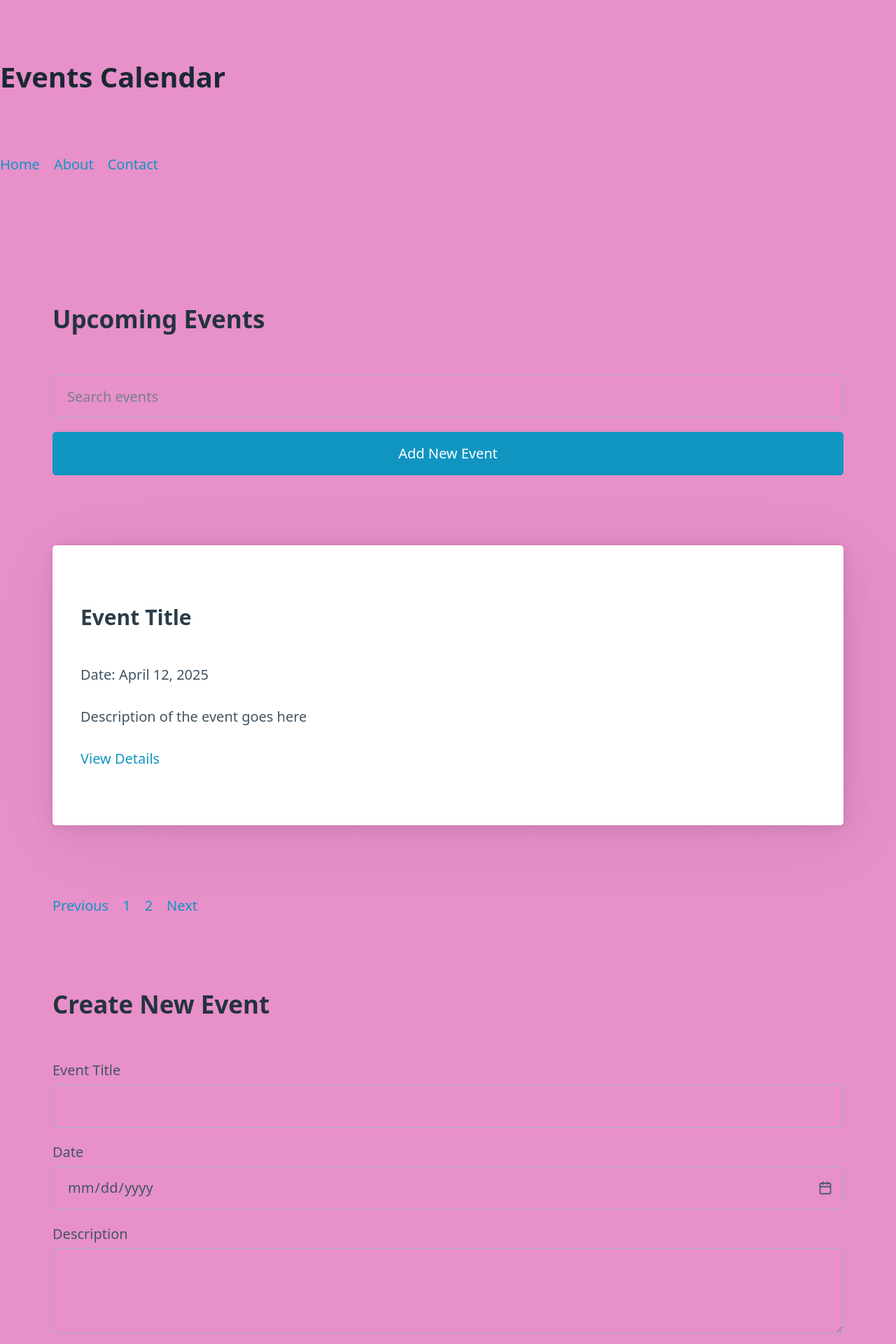
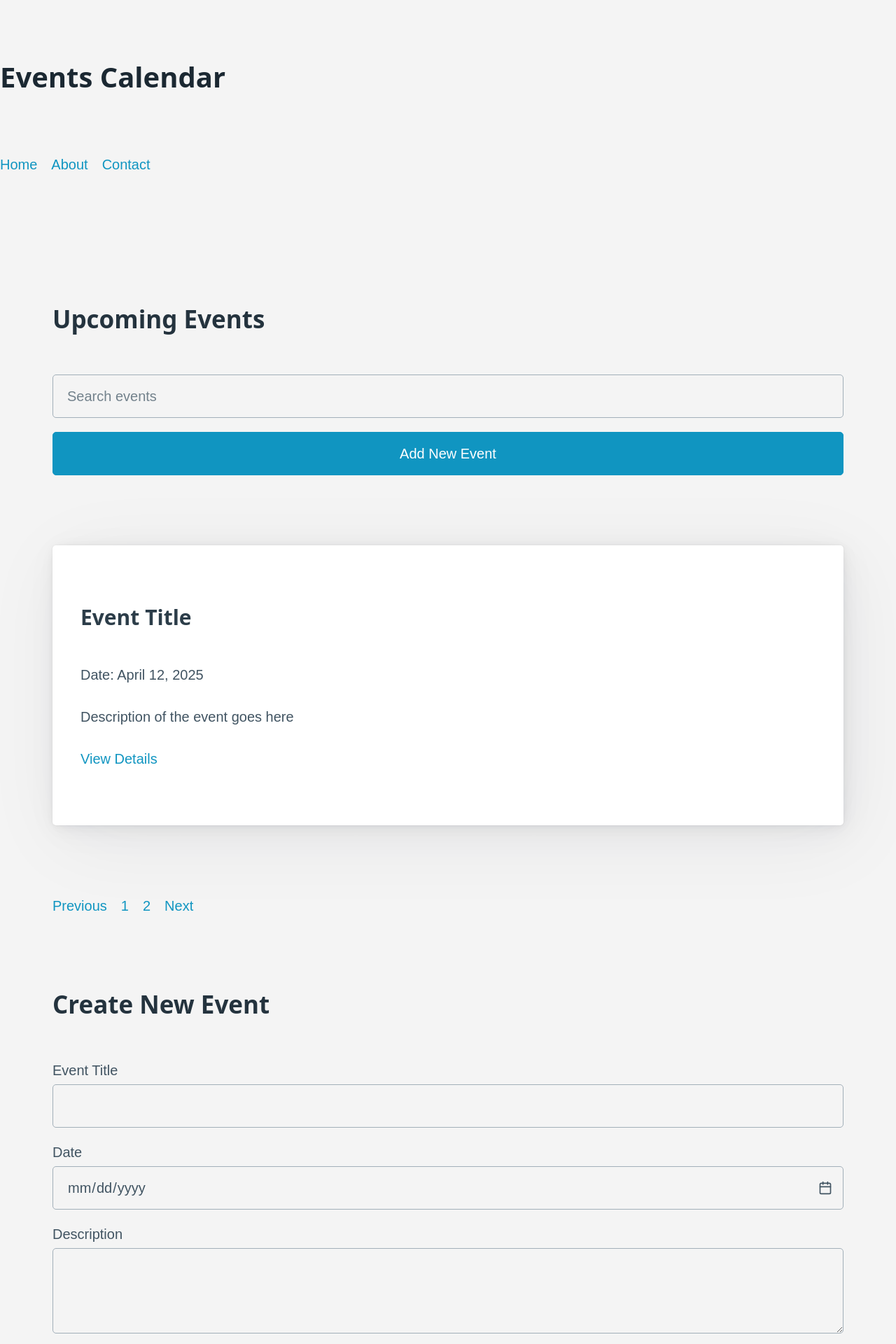
Before and after one commit to Rawano03/ITCS333-Project-GroupG5, a PHP site: page /Event.html in a window 1280 px wide. Shown: the top 1920 px of the page at 70% size. Run offline with PHP 8.4, Linux system fonts and the light colour scheme.

Commit message:
First I doing style on the font ,margin,padding and the background

```diff
--- a/EventCalender-Reham-202105915/StyleSheet.css
+++ b/EventCalender-Reham-202105915/StyleSheet.css
@@ -1,3 +1,6 @@
 body {
-    background-color: #e790ca; /* Light background for contrast */
+    font-family: Arial, sans-serif;
+    margin: 0;
+    padding: 0;
+    background-color: #f4f4f4;
 }
```
